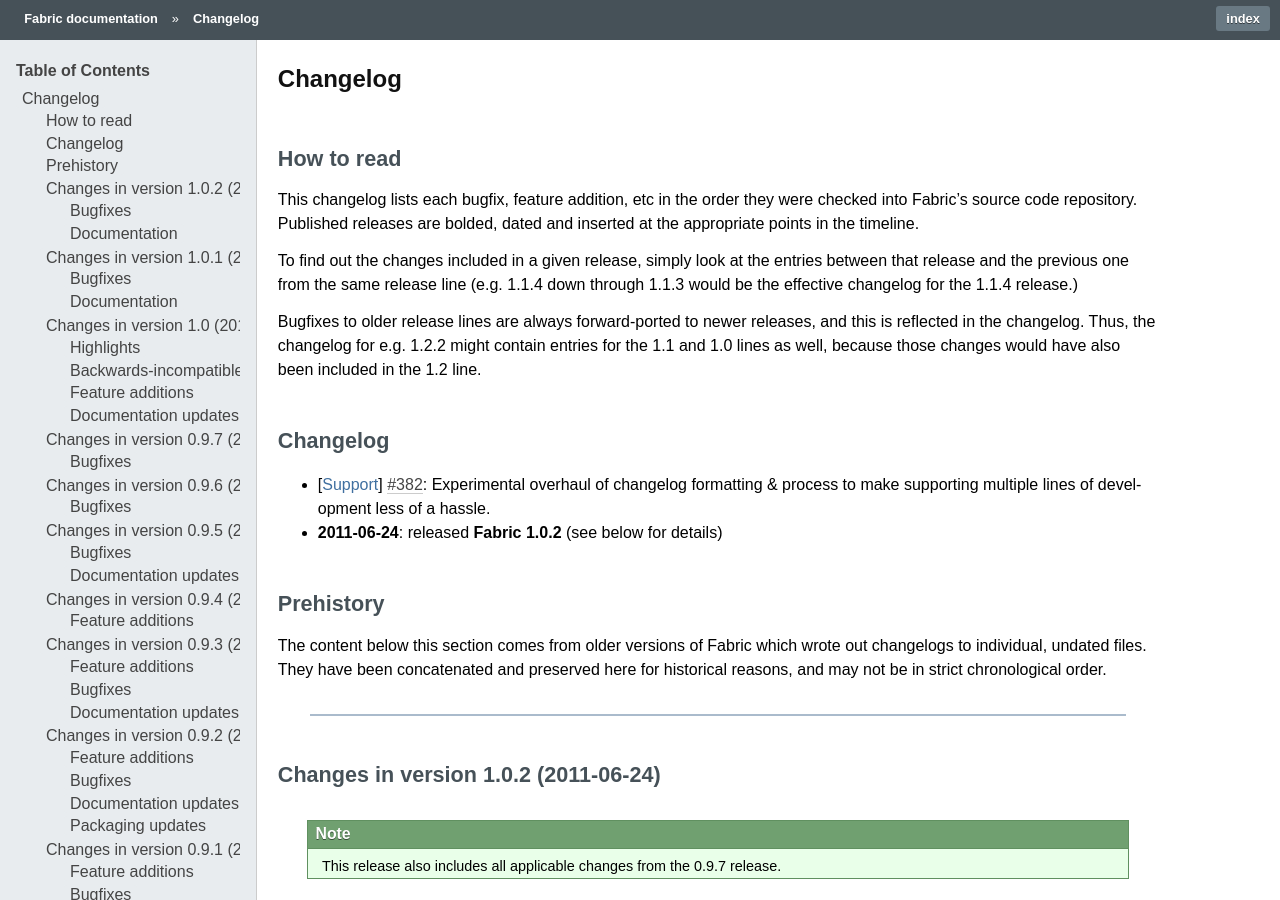
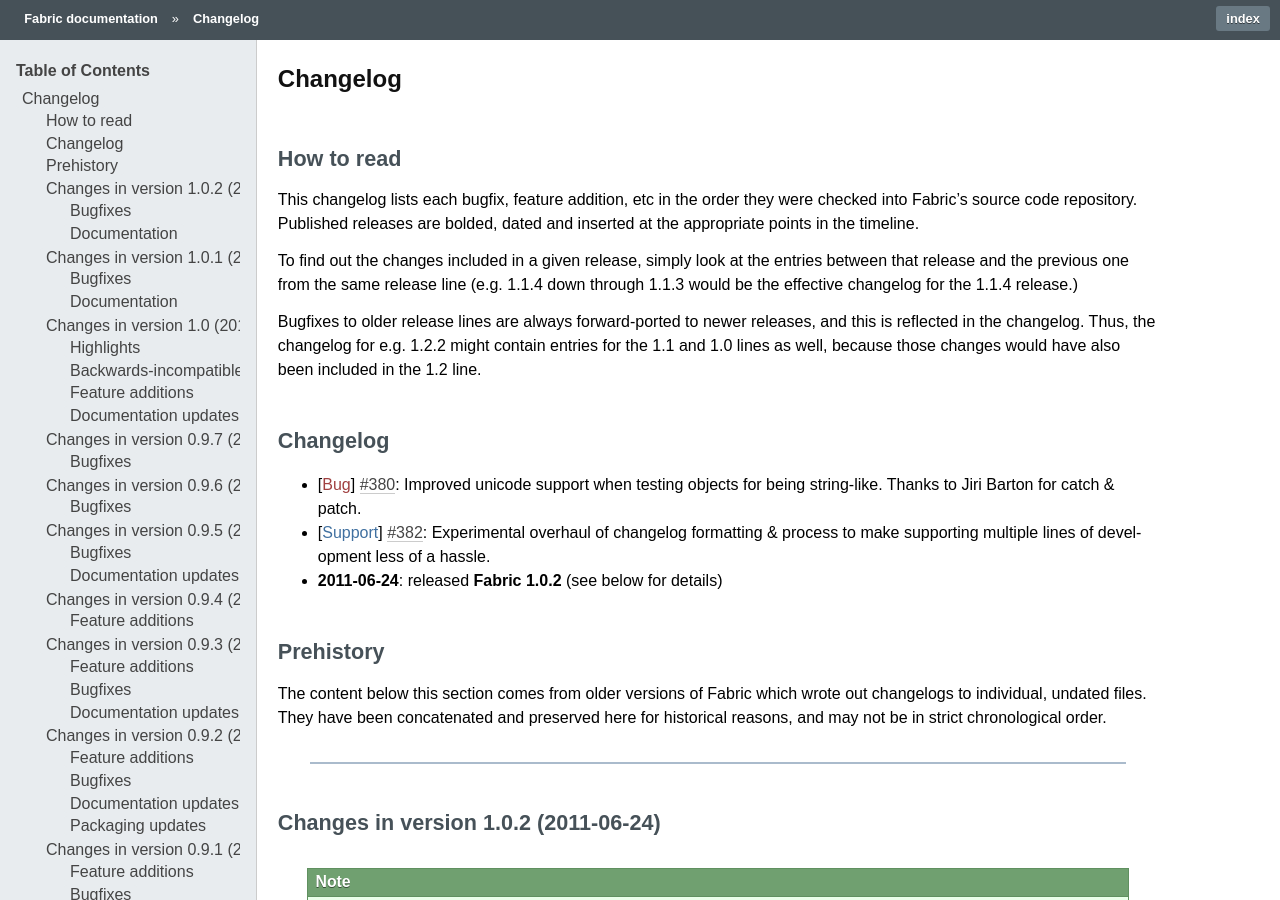
Before and after one commit to fabric/fabric, a Sphinx documentation site: the page built from docs/changelog.rst, in a window 1280 px wide and 900 px high. Built offline with Sphinx 7.4.7, drawn with Linux system fonts in a browser that asks for light colours; pages that are not in the unit, such as notebooks, are missing from menus; the version number could not be read and is left out.

Commit message:
Changelog re #380

```diff
--- a/docs/changelog.rst
+++ b/docs/changelog.rst
@@ -25,7 +25,10 @@
 Changelog
 =========
 
-* :support:`382` Experimental overhaul of changelog formatting & process to make supporting multiple lines of development less of a hassle.
+* :bug:`380` Improved unicode support when testing objects for being
+  string-like. Thanks to Jiri Barton for catch & patch.
+* :support:`382` Experimental overhaul of changelog formatting & process to
+  make supporting multiple lines of development less of a hassle.
 * :release:`1.0.2 <2011-06-24>` (see below for details)
 
 
```
